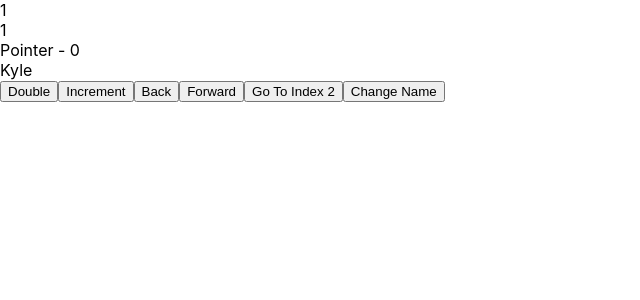
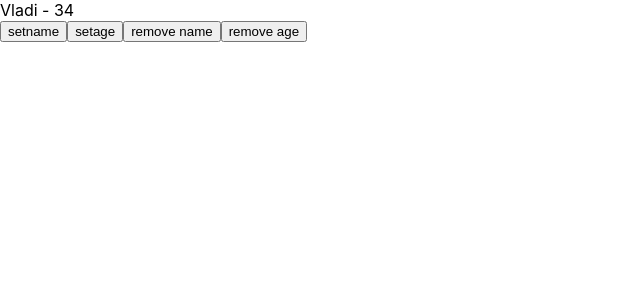
Before and after one commit to RosenGrayLearning/15_usefull_customhooks, a React (Create React App) app: page / in a window 1280 px wide. Shown: the top 300 px of the page, without its empty margins (0-640 px from the left). Built offline with nearby package versions, Linux system fonts and the light colour scheme.

Commit message:
useStorage

```diff
--- a/src/App.js
+++ b/src/App.js
@@ -5,6 +5,7 @@ import UpdateEffectComponent from './components/UpdateEffectComponent/UpdateEffe
 import ArrayComponent from './components/ArrayComponent/ArrayComponent';
 import PreviousComponent from './components/PreviousComponent/PreviousComponent';
 import StateWithHistoryComponent from './components/StateWithHistoryComponent/StateWithHistoryComponent';
+import StorageComponent from './components/StorageComponent/StorageComponent';
 
 function App() {
   return (
@@ -15,7 +16,8 @@ function App() {
       {/* <UpdateEffectComponent/> */}
       {/* <ArrayComponent /> */}
       {/* <PreviousComponent/> */}
-      <StateWithHistoryComponent/>
+      {/* <StateWithHistoryComponent/> */}
+      <StorageComponent/>
     </div>
   );
 }
--- /dev/null
+++ b/src/components/StorageComponent/StorageComponent.js
@@ -0,0 +1,23 @@
+import {useLocalStorage,useSessionStorage} from '../../hooks/useStorage';
+
+const StorageComponent = () => {
+    const [name,setName,removeName] = useSessionStorage("name","Vladi");
+    const [age,setAge,removeAge] = useLocalStorage("age",34);
+    return (
+        <div>
+            <div>
+                {name} - {age}
+            </div>
+            <button onClick={()=>{
+                setName('Anna');
+            }}>setname</button>
+            <button onClick={()=>{
+                setAge(40);
+            }}>setage</button>
+            <button onClick={removeName}>remove name</button>
+            <button onClick={removeAge}>remove age</button>
+        </div>
+    )
+}
+
+export default StorageComponent;
--- /dev/null
+++ b/src/hooks/useStorage.js
@@ -0,0 +1,32 @@
+import {useCallback,useState,useEffect} from 'react';
+
+export const useLocalStorage = (key,defaultValue) => {
+    return useStorage(key,defaultValue,window.localStorage);
+}
+
+export const useSessionStorage = (key,defaultValue) => {
+    return useStorage(key,defaultValue,window.sessionStorage);
+}
+
+const useStorage = (key,defaultValue,storageObject) => {
+    const [value,setValue] = useState(() => {
+        const jsonValue = storageObject.getItem(key);
+        if(jsonValue !== null) return JSON.parse(jsonValue);
+        if(typeof defaultValue === "function"){
+            return defaultValue();
+        }else{
+            return defaultValue;
+        }
+    });
+
+    useEffect(() => {
+        if(value === undefined) return storageObject.removeItem(key);
+        storageObject.setItem(key,JSON.stringify(value));
+    },[key,value,storageObject]);
+
+    const remove = useCallback( () => {
+        setValue(undefined);
+    },[]);
+
+    return [value,setValue,remove];
+}
```
